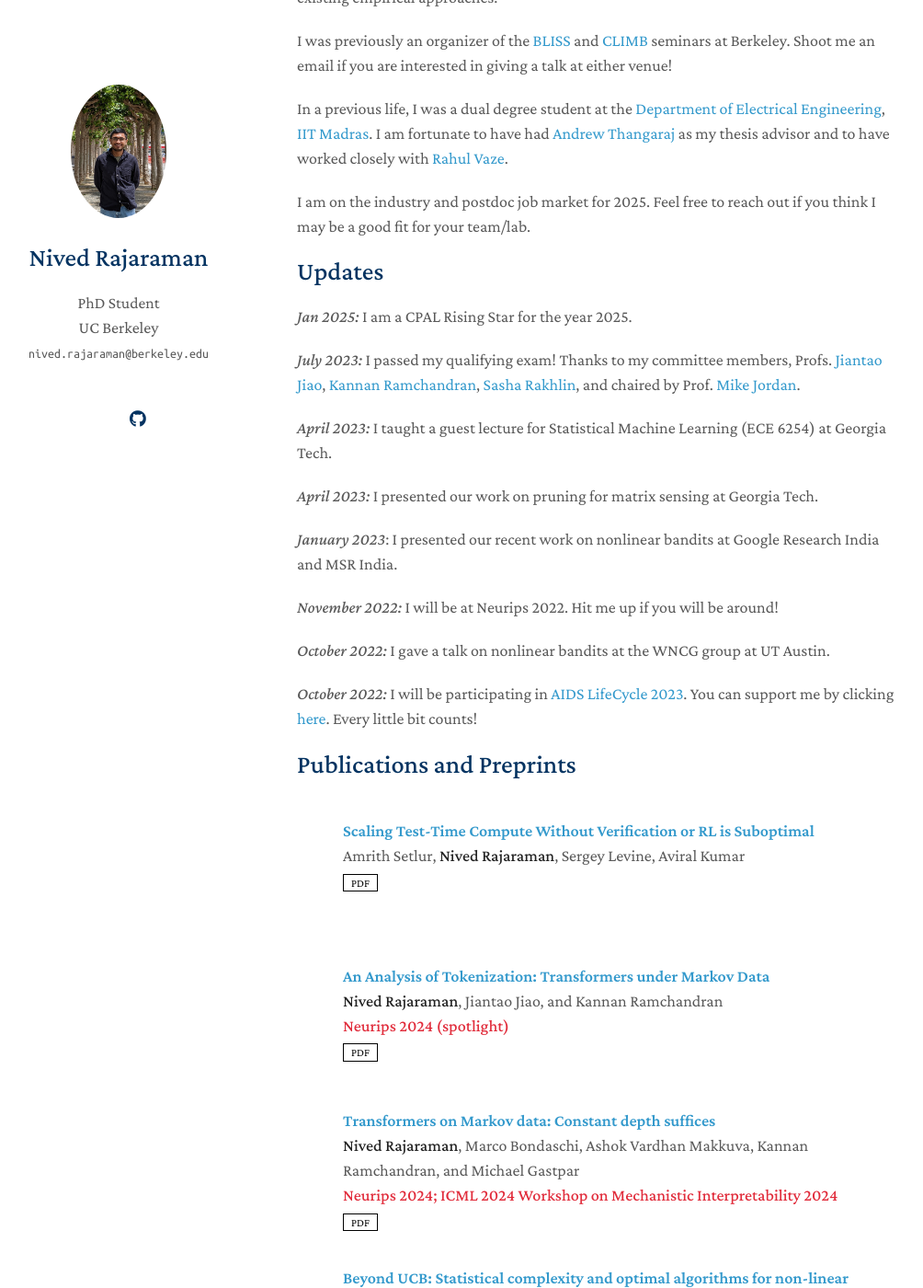
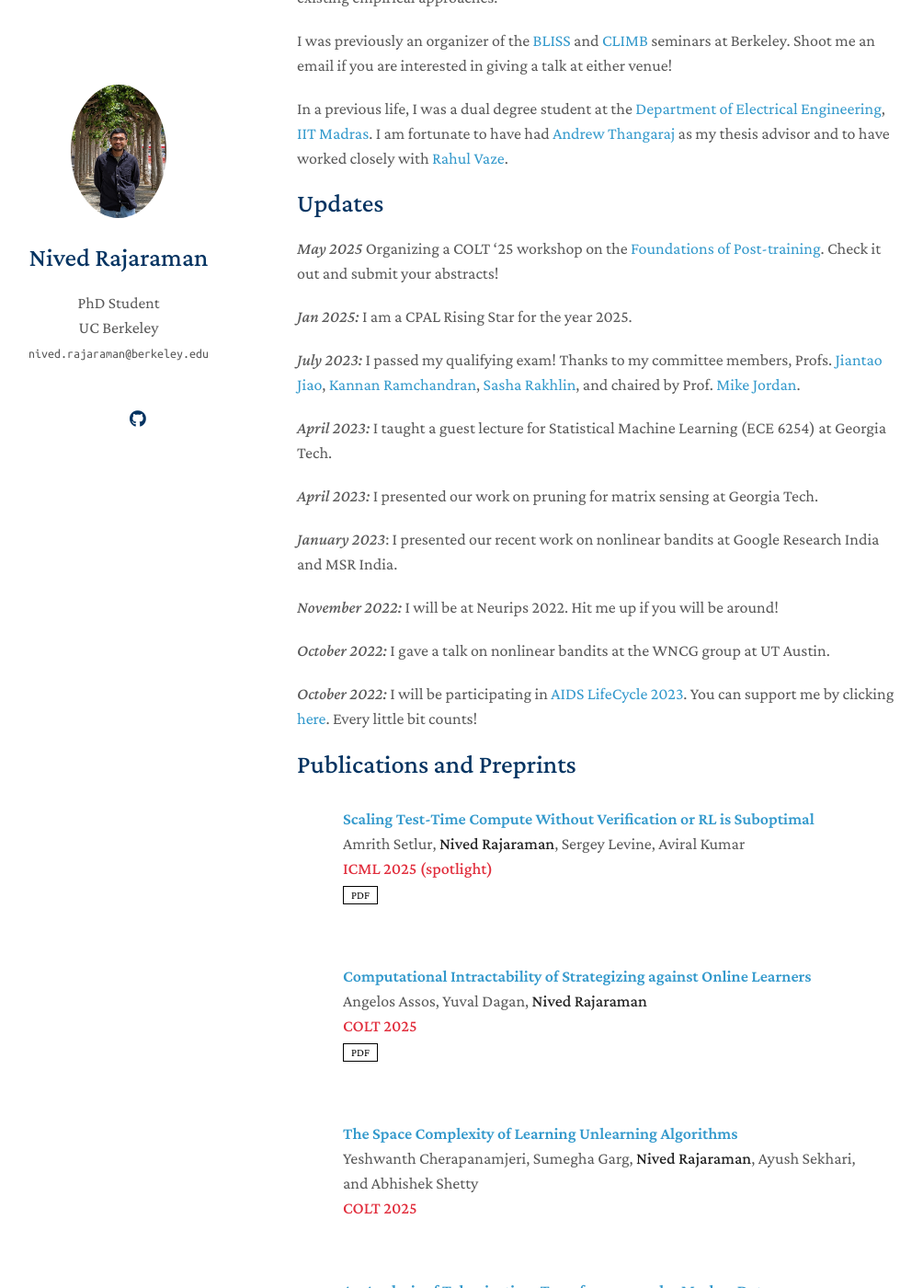
Before and after one commit to nivedr/nivedr.github.io, a Jekyll site: the page built from index.md, in a window 1280 px wide and 1400 px high, scrolled down 372 px. Shown: the whole window at 92% size, without its empty margins (147-1151 px from the left). Built offline with Jekyll 4.4.1, drawn with Linux system fonts in a browser that asks for light colours; nearby versions of some CDN libraries; a style sheet for code colours, icons or effects is not loaded; our own code applies the rules of GitHub Pages for plain Markdown files.

Commit message:
add fopt

```diff
--- a/_data/preprints.yml
+++ b/_data/preprints.yml
@@ -1,12 +1,4 @@
 main:
-  - title: "Scaling Test-Time Compute Without Verification or RL is Suboptimal"
-    authors: Amrith Setlur, Nived Rajaraman, Sergey Levine, Aviral Kumar
 
   - title: "From Markov to Laplace: How Mamba In-context Learns Markov chains"
     authors: Marco Bondaschi, Nived Rajaraman, Michael Gastpar, Kannan Ramchandran, Caglar Gulcehre, Razvan Pascanu, Ashok Vardhan Makkkuva
-
-  - title: "Computational Intractability of Strategizing against Online Learners"
-    authors: Angelos Assos, Yuval Dagan, <strong>Nived Rajaraman</strong>
-
-  - title: "The Space Complexity of Learning Unlearning Algorithms"
-    authors: Yeshwanth Cherapanamjeri, Sumegha Garg, <strong>Nived Rajaraman</strong>, Ayush Sekhari, and Abhishek Shetty
--- a/_data/publications.yml
+++ b/_data/publications.yml
@@ -2,6 +2,16 @@ main:
   - title: "Scaling Test-Time Compute Without Verification or RL is Suboptimal"
     authors: Amrith Setlur, <strong>Nived Rajaraman</strong>, Sergey Levine, Aviral Kumar
     pdf: https://arxiv.org/abs/2502.12118
+    conference: ICML 2025 (spotlight)
+
+  - title: "Computational Intractability of Strategizing against Online Learners"
+    authors: Angelos Assos, Yuval Dagan, <strong>Nived Rajaraman</strong>
+    pdf: https://arxiv.org/pdf/2503.04202
+    conference: COLT 2025
+
+  - title: "The Space Complexity of Learning Unlearning Algorithms"
+    authors: Yeshwanth Cherapanamjeri, Sumegha Garg, <strong>Nived Rajaraman</strong>, Ayush Sekhari, and Abhishek Shetty
+    conference: COLT 2025
 
   - title: "An Analysis of Tokenization: Transformers under Markov Data"
     authors: <strong>Nived Rajaraman</strong>, Jiantao Jiao, and Kannan Ramchandran
--- a/index.md
+++ b/index.md
@@ -12,10 +12,10 @@ I was previously an organizer of the [BLISS](https://bliss.eecs.berkeley.edu/Sem
 
 In a previous life, I was a dual degree student at the [Department of Electrical Engineering](http://www.ee.iitm.ac.in/), [IIT Madras](https://www.iitm.ac.in/). I am fortunate to have had [Andrew Thangaraj](http://www.ee.iitm.ac.in/~andrew/) as my thesis advisor and to have worked closely with [Rahul Vaze](https://www.tcs.tifr.res.in/~vaze/).
 
-I am on the industry and postdoc job market for 2025. Feel free to reach out if you think I may be a good fit for your team/lab.
-
 Updates
 ======
+
+*May 2025* Organizing a COLT '25 workshop on the [Foundations of Post-training](https://fopt-workshop.github.io/). Check it out and submit your abstracts!
 
 *Jan 2025:* I am a CPAL Rising Star for the year 2025.
 
```
